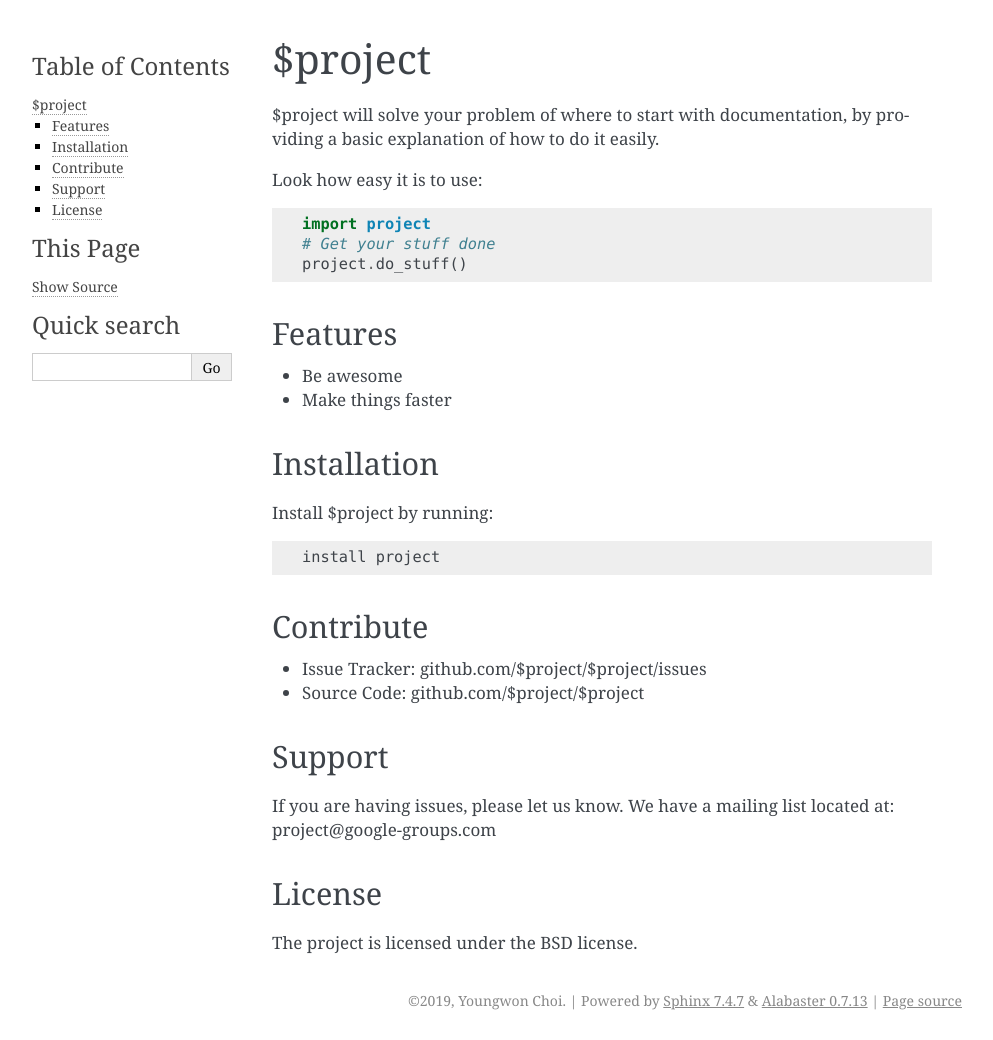
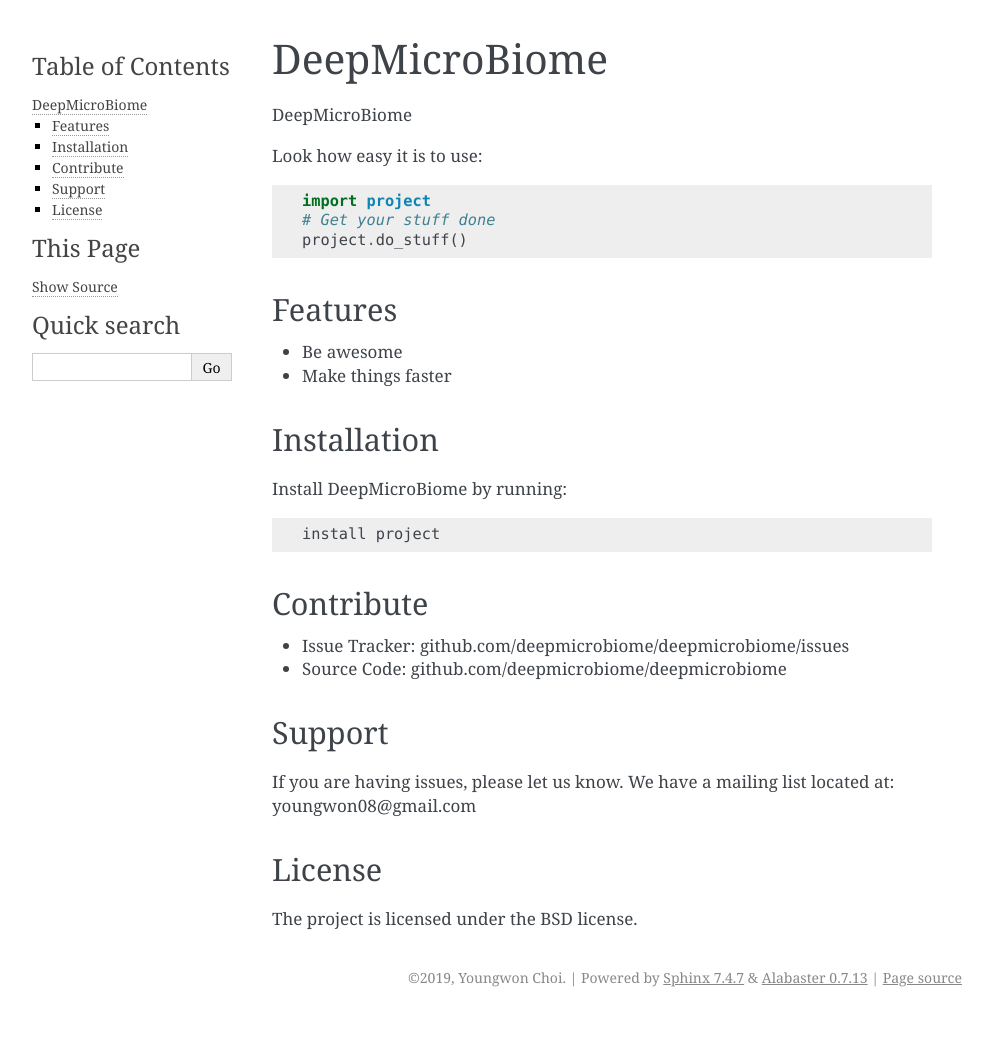
Before and after one commit to Young-won/deepbiome, a Sphinx documentation site: the page built from docs/readme.md, in a window 1280 px wide. Shown: the whole page, without its empty margins (148-1141 px from the left). Built offline with Sphinx 7.4.7, drawn with Linux system fonts in a browser that asks for light colours; pages that are not in the unit, such as notebooks, are missing from menus; after the commit the page ends 1017 px from its top, so only the background shows below that.

Commit message:
Update readme.md

```diff
--- a/docs/readme.md
+++ b/docs/readme.md
@@ -1,8 +1,7 @@
-$project
+DeepMicroBiome
 ========
 
-$project will solve your problem of where to start with documentation,
-by providing a basic explanation of how to do it easily.
+DeepMicroBiome
 
 Look how easy it is to use:
 
@@ -19,21 +18,21 @@
 Installation
 ------------
 
-Install $project by running:
+Install DeepMicroBiome by running:
 
     install project
 
 Contribute
 ----------
 
-- Issue Tracker: github.com/$project/$project/issues
-- Source Code: github.com/$project/$project
+- Issue Tracker: github.com/deepmicrobiome/deepmicrobiome/issues
+- Source Code: github.com/deepmicrobiome/deepmicrobiome
 
 Support
 -------
 
 If you are having issues, please let us know.
-We have a mailing list located at: project@google-groups.com
+We have a mailing list located at: youngwon08@gmail.com
 
 License
 -------
```
